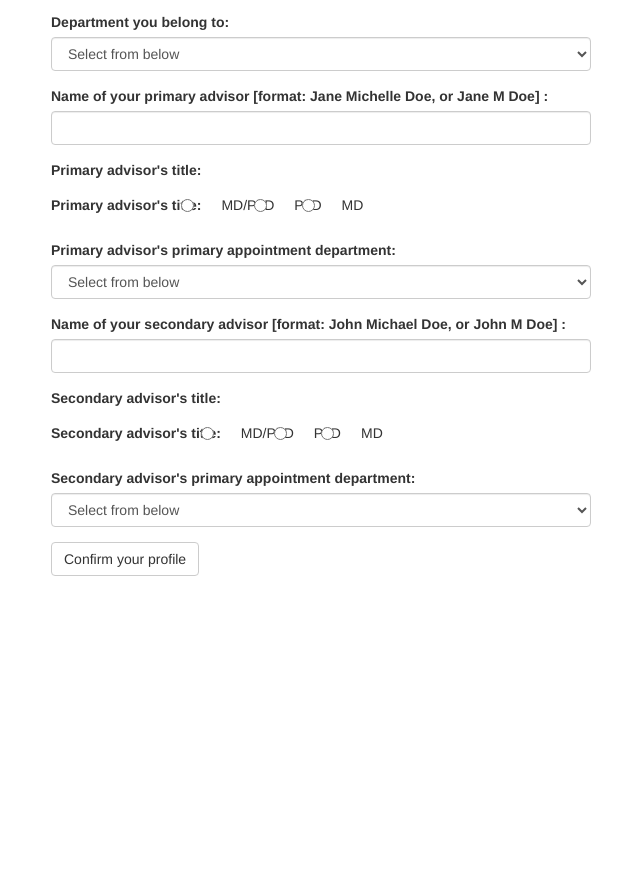
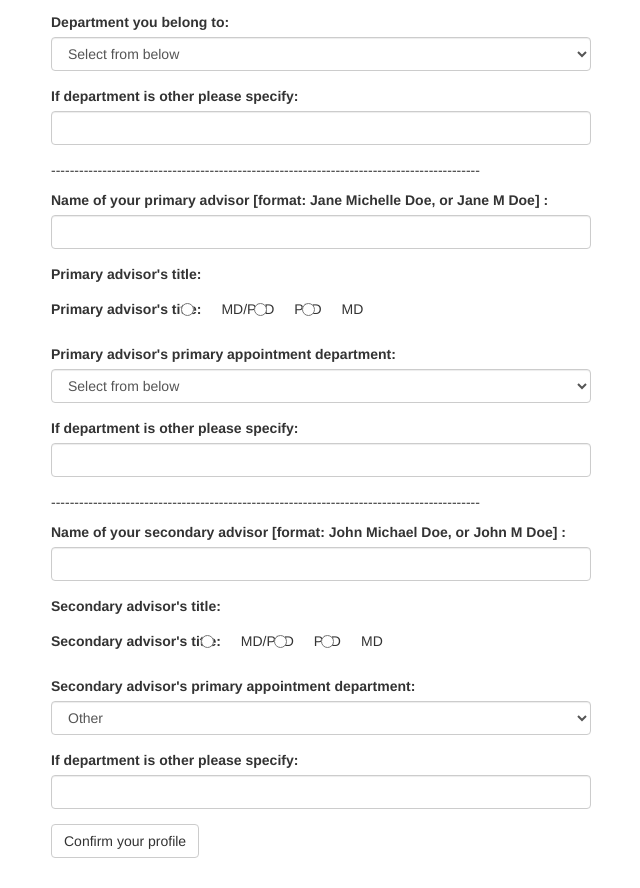
Before and after one commit to selsarrag/mstp_abstract_book, a Flask app: page /profile in a window 1280 px wide. Shown: the part 308-1196 px from the top of the page, without its empty margins (34-674 px from the left). Before the commit the page ends 884 px from the top, so only its background shows below. Run offline with Flask 2, Linux system fonts and the light colour scheme; the visitor is signed in with stand-in values (Sample User, id 1); data comes from the database, SQL or seed files in the repository; both versions use the stored data as it was after the commit; some libraries are stand-ins or nearby versions.

Commit message:
Add other as a department option

```diff
--- a/app/main/forms.py
+++ b/app/main/forms.py
@@ -6,13 +6,16 @@ from ..models import Student, Abstract, Publication, Award
 
 class StudentForm(Form):
 	studenttitle = RadioField('Your title: ', choices=[('','N/A'),('MD/PhD','MD/PhD'),('PhD','PhD'),('MD','MD')], validators=[validators.optional()])
-	department_std = SelectField('Department you belong to: ', choices=[('','Select from below'),('Bioengineering, Rice University','Bioengineering, Rice University'),('Developmental Biology','Developmental Biology'),('Integrative Molecular and Biomedical Sciences','Integrative Molecular and Biomedical Sciences'),('Molecular & Cellular Biology','Molecular & Cellular Biology'),('Molecular & Human Genetics','Molecular & Human Genetics'),('Molecular Physiology and Biophysics','Molecular Physiology and Biophysics'),('Neuroscience','Neuroscience'),('NIH GPP','NIH GPP'),('SCBMB','SCBMB'),('TBMM','TBMM'),('Undetermined','Undetermined')], validators=[validators.optional()])
+	department_std = SelectField('Department you belong to: ', choices=[('','Select from below'),('Bioengineering, Rice University','Bioengineering, Rice University'),('Developmental Biology','Developmental Biology'),('Integrative Molecular and Biomedical Sciences','Integrative Molecular and Biomedical Sciences'),('Molecular & Cellular Biology','Molecular & Cellular Biology'),('Molecular & Human Genetics','Molecular & Human Genetics'),('Molecular Physiology and Biophysics','Molecular Physiology and Biophysics'),('Neuroscience','Neuroscience'),('SCBMB','SCBMB'),('TBMM','TBMM'),('Undetermined','Undetermined'),('Other','Other')], validators=[validators.optional()])
+	department_other_std = StringField('If department is other please specify: ',validators=[validators.optional()])
 	advisorname1 = StringField('Name of your primary advisor [format: Jane Michelle Doe, or Jane M Doe] : ',[validators.optional()])
 	advisortitle1 = RadioField('Primary advisor\'s title: ', choices=[('MD/PhD','MD/PhD'),('PhD','PhD'),('MD','MD')], validators=[validators.optional()])
-	department_adv1 = SelectField('Primary advisor\'s primary appointment department: ', choices=[('','Select from below'),('Bioengineering, Rice University','Bioengineering, Rice University'),('Developmental Biology','Developmental Biology'),('Integrative Molecular and Biomedical Sciences','Integrative Molecular and Biomedical Sciences'),('Molecular & Cellular Biology','Molecular & Cellular Biology'),('Molecular & Human Genetics','Molecular & Human Genetics'),('Molecular Physiology and Biophysics','Molecular Physiology and Biophysics'),('Neuroscience','Neuroscience'),('NIH GPP','NIH GPP'),('SCBMB','SCBMB'),('TBMM','TBMM'),('Undetermined','Undetermined')], validators=[validators.optional()])
+	department_adv1 = SelectField('Primary advisor\'s primary appointment department: ', choices=[('','Select from below'),('Bioengineering, Rice University','Bioengineering, Rice University'),('Developmental Biology','Developmental Biology'),('Integrative Molecular and Biomedical Sciences','Integrative Molecular and Biomedical Sciences'),('Molecular & Cellular Biology','Molecular & Cellular Biology'),('Molecular & Human Genetics','Molecular & Human Genetics'),('Molecular Physiology and Biophysics','Molecular Physiology and Biophysics'),('Neuroscience','Neuroscience'),('SCBMB','SCBMB'),('TBMM','TBMM'),('Undetermined','Undetermined'),('Other','Other')], validators=[validators.optional()])
+	department_other_adv1 = StringField('If department is other please specify: ',validators=[validators.optional()])
 	advisorname2 = StringField('Name of your secondary advisor [format: John Michael Doe, or John M Doe] : ', [validators.optional()])
 	advisortitle2 = RadioField('Secondary advisor\'s title: ', choices=[('MD/PhD','MD/PhD'),('PhD','PhD'),('MD','MD')], validators=[validators.optional()])
-	department_adv2 = SelectField('Secondary advisor\'s primary appointment department: ', choices=[('','Select from below'),('Bioengineering, Rice University','Bioengineering, Rice University'),('Developmental Biology','Developmental Biology'),('Integrative Molecular and Biomedical Sciences','Integrative Molecular and Biomedical Sciences'),('Molecular & Cellular Biology','Molecular & Cellular Biology'),('Molecular & Human Genetics','Molecular & Human Genetics'),('Molecular Physiology and Biophysics','Molecular Physiology and Biophysics'),('Neuroscience','Neuroscience'),('NIH GPP','NIH GPP'),('SCBMB','SCBMB'),('TBMM','TBMM'),('Undetermined','Undetermined')], validators=[validators.optional()])
+	department_adv2 = SelectField('Secondary advisor\'s primary appointment department: ', choices=[('','Select from below'),('Bioengineering, Rice University','Bioengineering, Rice University'),('Developmental Biology','Developmental Biology'),('Integrative Molecular and Biomedical Sciences','Integrative Molecular and Biomedical Sciences'),('Molecular & Cellular Biology','Molecular & Cellular Biology'),('Molecular & Human Genetics','Molecular & Human Genetics'),('Molecular Physiology and Biophysics','Molecular Physiology and Biophysics'),('Neuroscience','Neuroscience'),('SCBMB','SCBMB'),('TBMM','TBMM'),('Undetermined','Undetermined'),('Other','Other')], validators=[validators.optional()])
+	department_other_adv2 = StringField('If department is other please specify: ',validators=[validators.optional()])
 	submit = SubmitField('Confirm your profile')
 
 class AbstractForm(Form):
--- a/app/main/views.py
+++ b/app/main/views.py
@@ -37,13 +37,25 @@ def edit_profile():
 	form = StudentForm()
 	if form.validate_on_submit():
 		student.studenttitle = form.studenttitle.data
+		if form.department_std.data == 'Other':
+			student.department_std = form.department_other_std.data
+		else:
+			student.department_std = form.department_std.data
+
 		student.advisorname1 = form.advisorname1.data
 		student.advisortitle1 = form.advisortitle1.data
+		if form.department_adv1.data == 'Other':
+			student.department_adv1 = form.department_other_adv1.data
+		else:
+			student.department_adv1 = form.department_adv1.data
+
 		student.advisorname2 = form.advisorname2.data
 		student.advisortitle2 = form.advisortitle2.data
-		student.department_adv1 = form.department_adv1.data
-		student.department_adv2 = form.department_adv2.data
-		student.department_std = form.department_std.data
+		if form.department_adv2.data == 'Other':
+			student.department_adv2 = form.department_other_adv2.data
+		else:
+			student.department_adv2 = form.department_adv2.data
+
 		student.last_updated = datetime.utcnow()
 		db.session.add(student)
 		db.session.commit()
@@ -56,7 +68,14 @@ def edit_profile():
 	form.advisortitle2.data = student.advisortitle2
 	form.department_std.data = student.department_std
 	form.department_adv1.data = student.department_adv1
-	form.department_adv2.data = student.department_adv2
+
+
+	choices = [x[0] for x in form.department_adv2.choices]
+	if student.department_adv2 in choices:
+		form.department_adv2.data = student.department_adv2
+	else:
+		form.department_adv2.data = 'Other'
+		form.department_other_adv2.data = student.department_adv2
 	return render_template('edit_profile.html', student=student, form=form)
 
 @main.route('/edit_abstract', methods=['GET', 'POST'])
--- a/app/templates/edit_profile.html
+++ b/app/templates/edit_profile.html
@@ -16,14 +16,19 @@
 		{{ form.studenttitle.label }} {{ wtf.form_field(form.studenttitle) }}
 		<p><strong>Year : {{ student.grade }}</strong></p>
 	    {{ wtf.form_field(form.department_std) }}
+	    {{ wtf.form_field(form.department_other_std) }}
+	    <p>--------------------------------------------------------------------------------------------</p>
 		{{ wtf.form_field(form.advisorname1) }}
 		{{ form.advisortitle1.label }}
 		{{ wtf.form_field(form.advisortitle1) }}
 		{{ wtf.form_field(form.department_adv1) }}
+		{{ wtf.form_field(form.department_other_adv1) }}
+		<p>--------------------------------------------------------------------------------------------</p>
 		{{ wtf.form_field(form.advisorname2) }}
 		{{ form.advisortitle2.label }}
 		{{ wtf.form_field(form.advisortitle2) }}
 		{{ wtf.form_field(form.department_adv2) }}
+		{{ wtf.form_field(form.department_other_adv2) }}
 		{{ wtf.form_field(form.submit) }}
 	</form>
 
--- a/app/templates/mail/login_info.html
+++ b/app/templates/mail/login_info.html
@@ -1,5 +1,5 @@
 <div>
-<h4>Dear {{ student.firstname }},</h4>
+<h4>Dear {{ student.firstname }} {{ student.lastname }},</h4>
 <p>
 	Welcome to Abstract Book Maker 2015. <br />
 	It's the time of the year again to submit your<br />
--- a/app/templates/mail/login_info.txt
+++ b/app/templates/mail/login_info.txt
@@ -1,4 +1,4 @@
-Dear {{ student.firstname }},
+Dear {{ student.firstname }} {{ student.lastname }},
 Welcome to Abstract Book Maker 2015.
 It's the time of the year again to submit your
 updated profile and abstract for the upcoming MSTP symposium!
--- a/app/templates/mail/saisoku_abstract.html
+++ b/app/templates/mail/saisoku_abstract.html
@@ -1,5 +1,5 @@
 <div>
-<h4>Dear {{ student.firstname }},</h4>
+<h4>Dear {{ student.firstname }} {{ student.lastname }},</h4>
 <p>
 	This is a friendly reminder for you to submit your abstract. <br />
 	Due date is __________<br />
--- a/app/templates/mail/saisoku_abstract.txt
+++ b/app/templates/mail/saisoku_abstract.txt
@@ -1,4 +1,4 @@
-Dear {{ student.firstname }},
+Dear {{ student.firstname }} {{ student.lastname }},
 	This is a friendly reminder for you to submit your abstract.
 	Due date is __________
 	Hurry!
--- a/app/templates/mail/saisoku_both.html
+++ b/app/templates/mail/saisoku_both.html
@@ -1,5 +1,5 @@
 <div>
-<h4>Dear {{ student.firstname }},</h4>
+<h4>Dear {{ student.firstname }} {{ student.lastname }},</h4>
 <p>
 	This is a friendly reminder for you to submit your abstract AND confirm profile. <br />
 	Due date is __________<br />
--- a/app/templates/mail/saisoku_both.txt
+++ b/app/templates/mail/saisoku_both.txt
@@ -1,4 +1,4 @@
-Dear {{ student.firstname }},
+Dear {{ student.firstname }} {{ student.lastname }},
 
 	This is a friendly reminder for you to submit your abstract AND confirm profile.
 	Due date is __________
--- a/app/templates/mail/saisoku_profile.html
+++ b/app/templates/mail/saisoku_profile.html
@@ -1,5 +1,5 @@
 <div>
-<h4>Dear {{ student.firstname }},</h4>
+<h4>Dear {{ student.firstname }} {{ student.lastname }},</h4>
 <p>
 	This is a friendly reminder for you to confirm your profile. <br />
 	Due date is __________<br />
--- a/app/templates/mail/saisoku_profile.txt
+++ b/app/templates/mail/saisoku_profile.txt
@@ -1,4 +1,4 @@
-Dear {{ student.firstname }},
+Dear {{ student.firstname }} {{ student.lastname }},
 
 	This is a friendly reminder for you to confirm your profile.
 	Due date is __________
```
Also changed, not shown: data-dev.sqlite.
